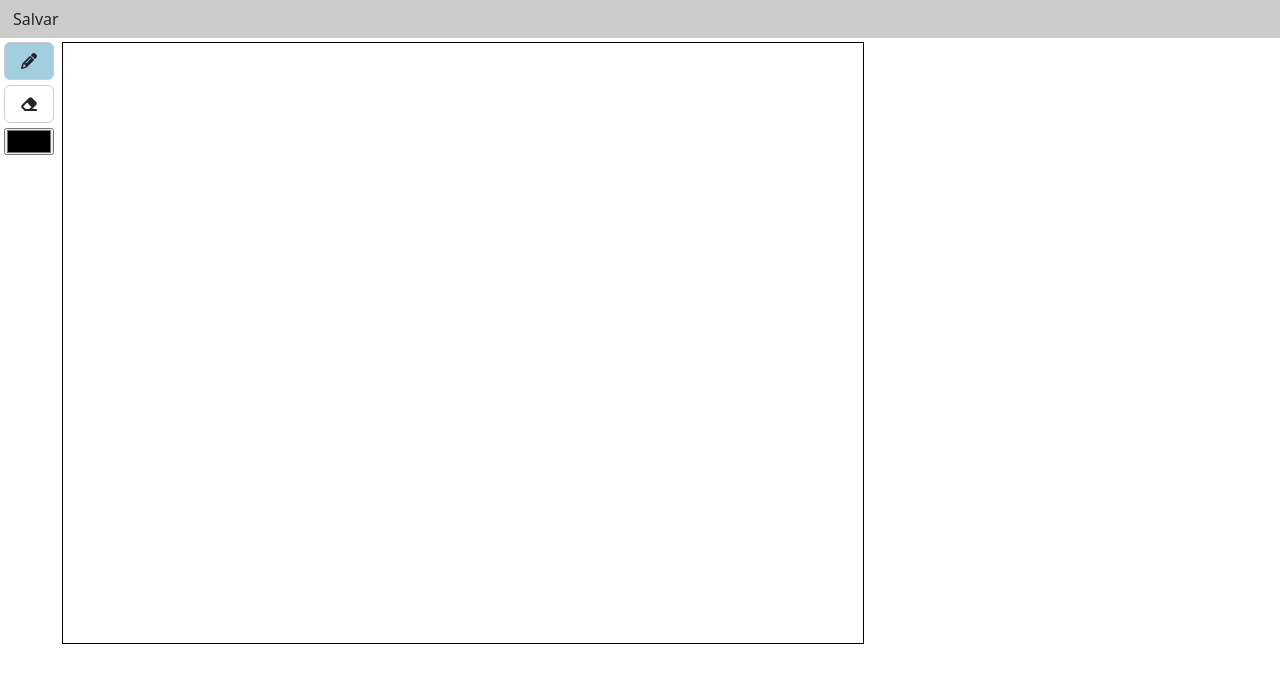
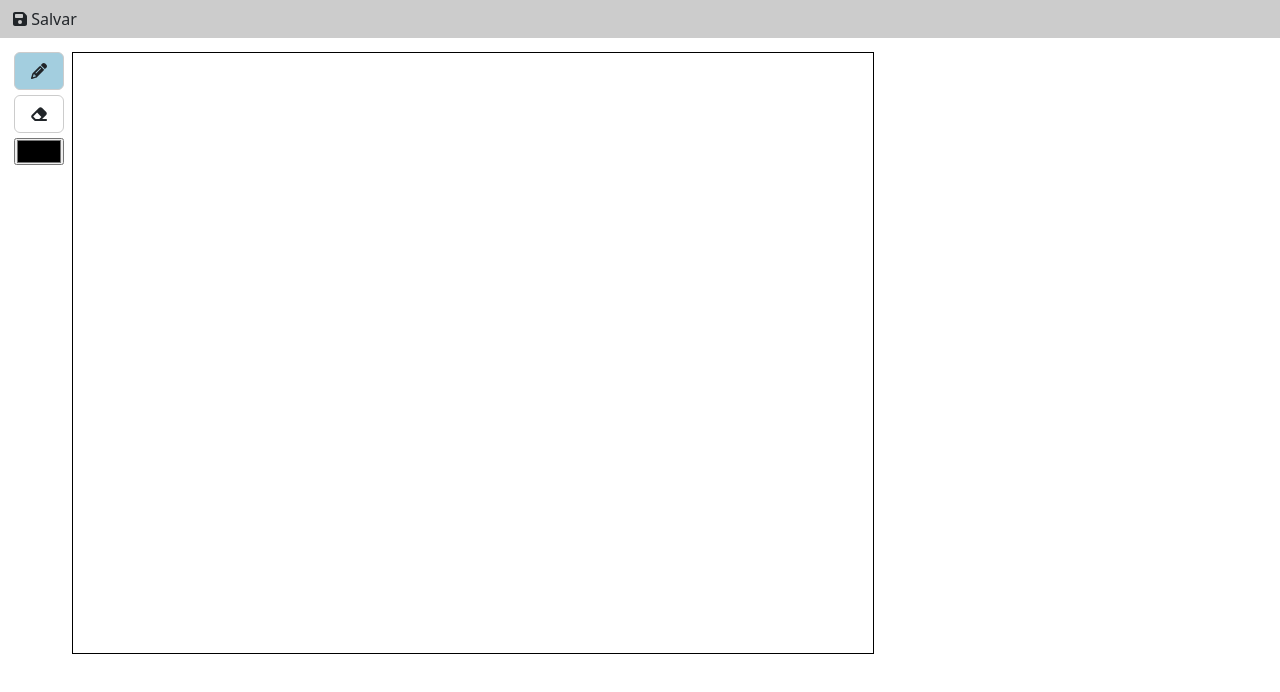
Before and after one commit to mufasa-dev/Drawing-system, an Angular app: page / in a window 1280 px wide. Shown: the top 692 px of the page. Built offline with nearby package versions, Linux system fonts and the light colour scheme.

Commit message:
feat: add function save drawing

```diff
--- a/src/app/app.component.html
+++ b/src/app/app.component.html
@@ -1,5 +1,7 @@
 <div class="top-menu">
-  <button class="btn">Salvar</button>
+  <button class="btn" (click)="saveDrawing()">
+    <fa-icon [icon]="faSave"></fa-icon> Salvar
+  </button>
 </div>
 
 <div class="container-draw">
--- a/src/app/app.component.scss
+++ b/src/app/app.component.scss
@@ -8,6 +8,7 @@
     display: flex;
     width: 100%;
     height: 100%;
+    padding: 10px;
     .container-tools {
       display: flex;
       flex-direction: column;
--- a/src/app/app.component.ts
+++ b/src/app/app.component.ts
@@ -1,7 +1,7 @@
 import { AfterViewInit, Component, ElementRef, Inject, ViewChild } from '@angular/core';
 import { NgbModule } from "@ng-bootstrap/ng-bootstrap"
 import { FontAwesomeModule } from "@fortawesome/angular-fontawesome";
-import { faEraser, faPencil } from "@fortawesome/free-solid-svg-icons";
+import { faEraser, faPencil, faSave } from "@fortawesome/free-solid-svg-icons";
 import { isPlatformBrowser } from '@angular/common';
 import { PLATFORM_ID } from '@angular/core';
 import { Tool } from '../enum/tools.enum';
@@ -27,6 +27,7 @@ export class AppComponent implements AfterViewInit {
 
   public faPencil = faPencil;
   public faEraser = faEraser;
+  public faSave = faSave;
 
   constructor(@Inject(PLATFORM_ID) private platformId: Object) {
     this.isBrowser = isPlatformBrowser(this.platformId);
@@ -83,4 +84,16 @@ export class AppComponent implements AfterViewInit {
     const input = event.target as HTMLInputElement;
     this.ctx.strokeStyle = input.value;
   }
+
+  saveDrawing() {
+    if (!this.ctx || !this.canva) return;
+
+    const canvas = this.canva.nativeElement;
+    const image = canvas.toDataURL('image/png');
+
+    const link = document.createElement('a');
+    link.href = image;
+    link.download = 'desenho.png';
+    link.click();
+  }
 }
```
